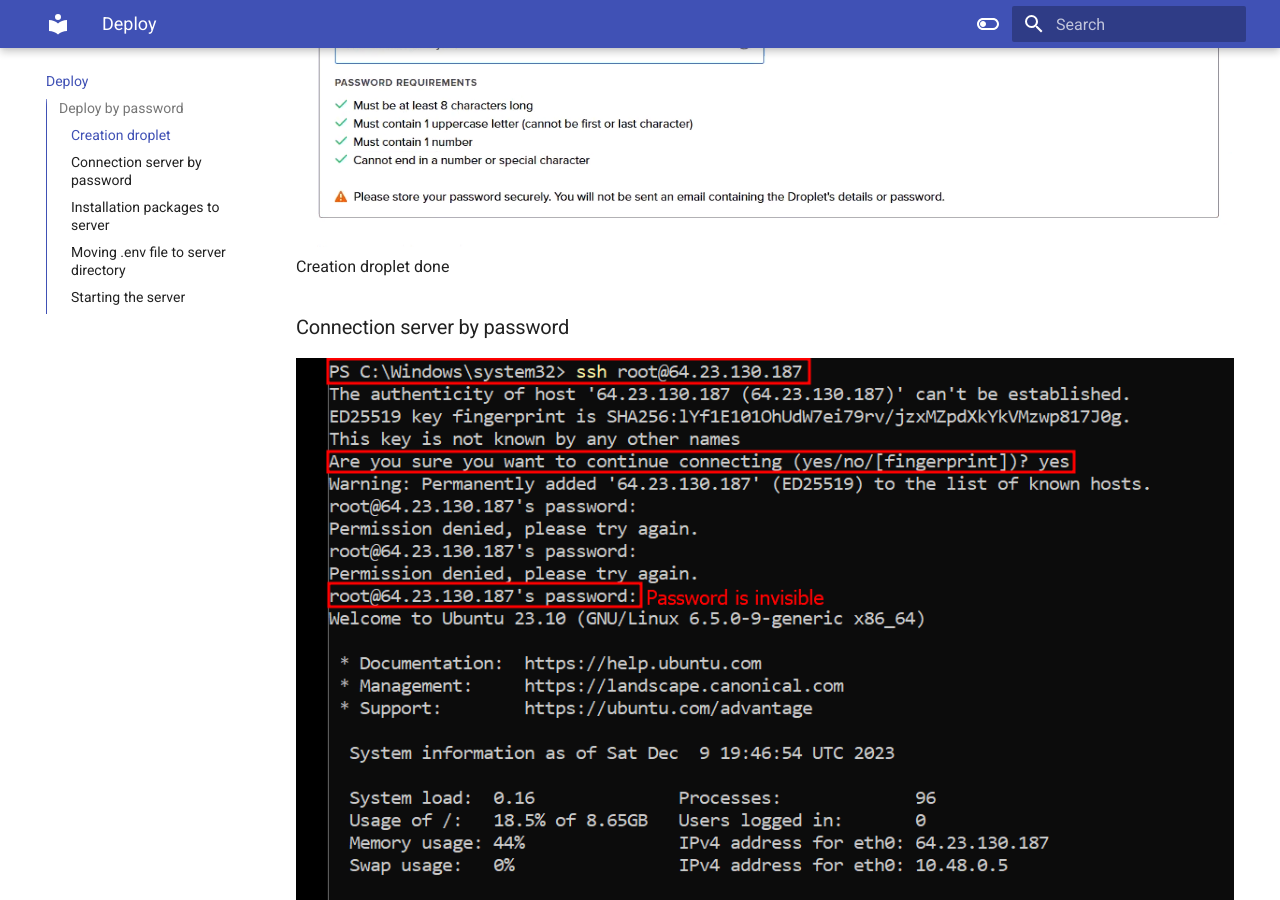
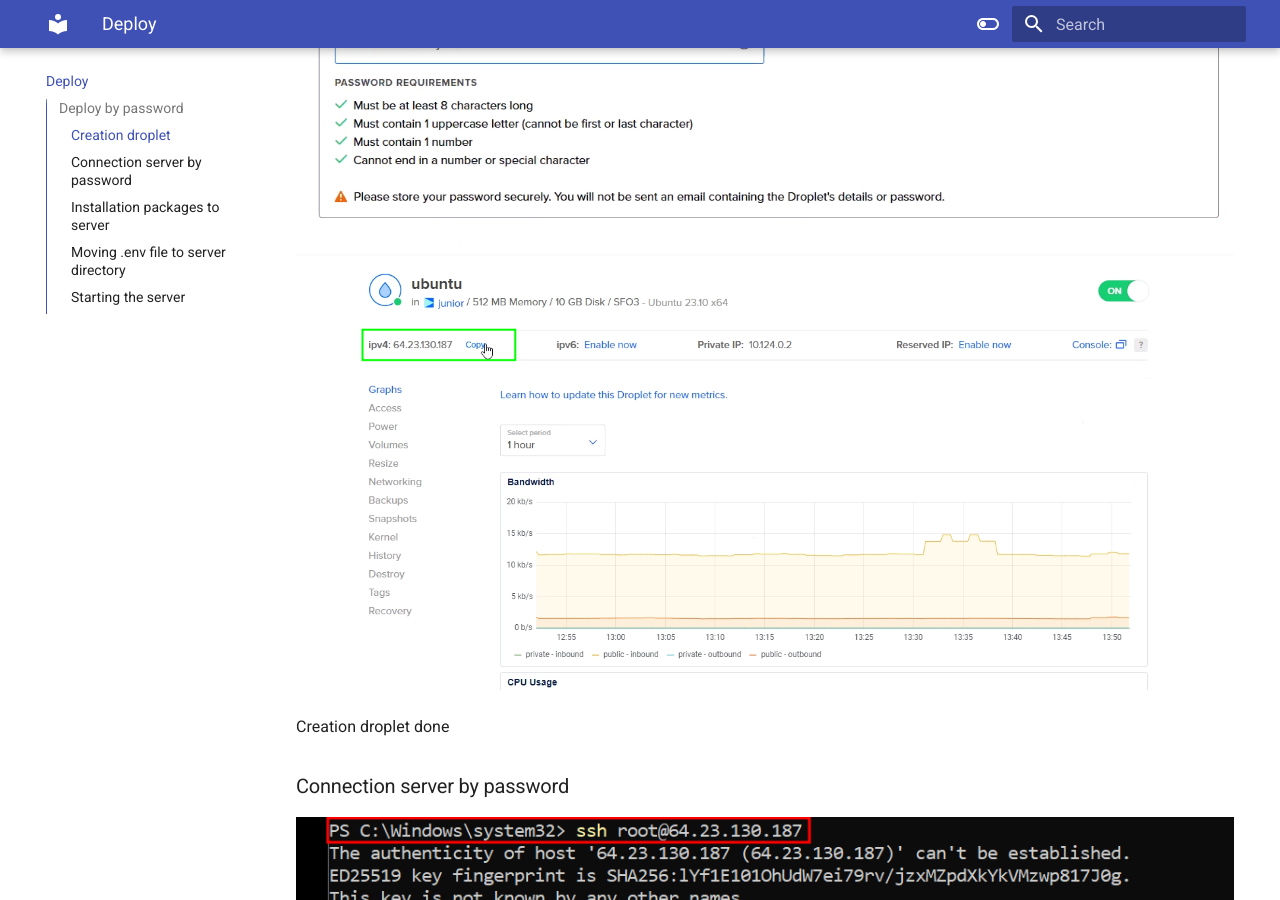
Before and after one commit to smartguy-coder/AWESOME-FASTAPI-PROJECT, an MkDocs documentation site: the page built from docs/deploy.md, in a window 1280 px wide and 900 px high, scrolled down 1526 px. Built offline with MkDocs 1.6.1 and Material for MkDocs 9.7.7, drawn with Linux system fonts in a browser that asks for light colours.

Commit message:
Creating deploy documentation add deploy21.png

```diff
--- a/docs/deploy.md
+++ b/docs/deploy.md
@@ -5,6 +5,8 @@
 ![](img/deploy/deploy1.png)
 ![](img/deploy/deploy2.png)
 ![](img/deploy/deploy3.png)
+![](img/deploy/deploy21.png)
+
 Creation droplet done
 
 ### Connection server by password
```
Also changed, not shown: docs/img/deploy/deploy21.png (added).
